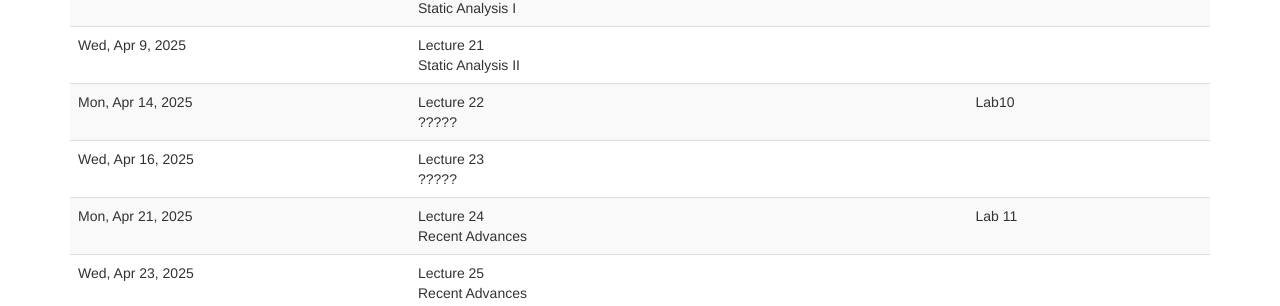
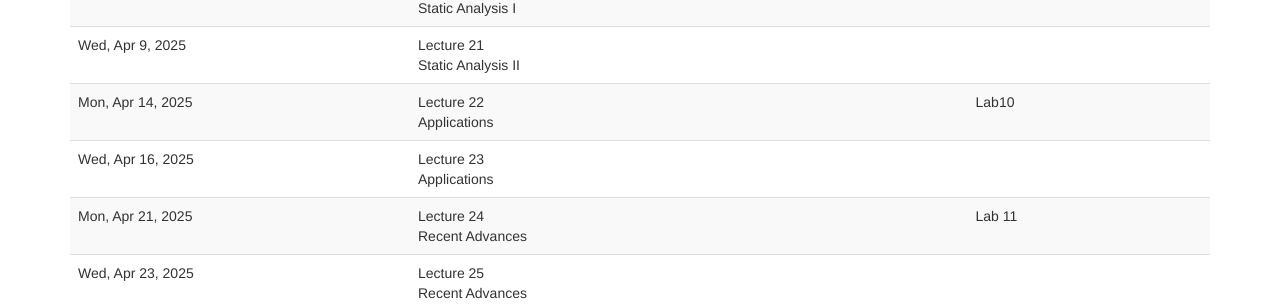
Before and after one commit to bmc-cs-software-analysis/383, a Jekyll site: the page built from schedule.md, in a window 1280 px wide and 900 px high, scrolled down 1447 px. Shown: the part 354-660 px from the top of the window. Built offline with Jekyll 4.4.1, drawn with Linux system fonts in a browser that asks for light colours; nearby versions of some CDN libraries.

Commit message:
schedule updates

```diff
--- a/_data/schedule.yaml
+++ b/_data/schedule.yaml
@@ -252,7 +252,7 @@
       #    title: "Chapter 11.2 - 11.3 Balanced Trees, AVL Trees"
     -
       date: 2025-04-14
-      title: Lecture 22 <br> ?????
+      title: Lecture 22 <br> Applications
       #slides: "slides/lecture22.pdf"
       recording: ~
       #readings:
@@ -264,7 +264,7 @@
           #url: "labs/Lab10.html"
     -
       date: 2025-04-16
-      title: Lecture 23 <br> ?????
+      title: Lecture 23 <br> Applications
       #slides: "slides/lecture23.pdf"
       #readings:
       #  -
```
